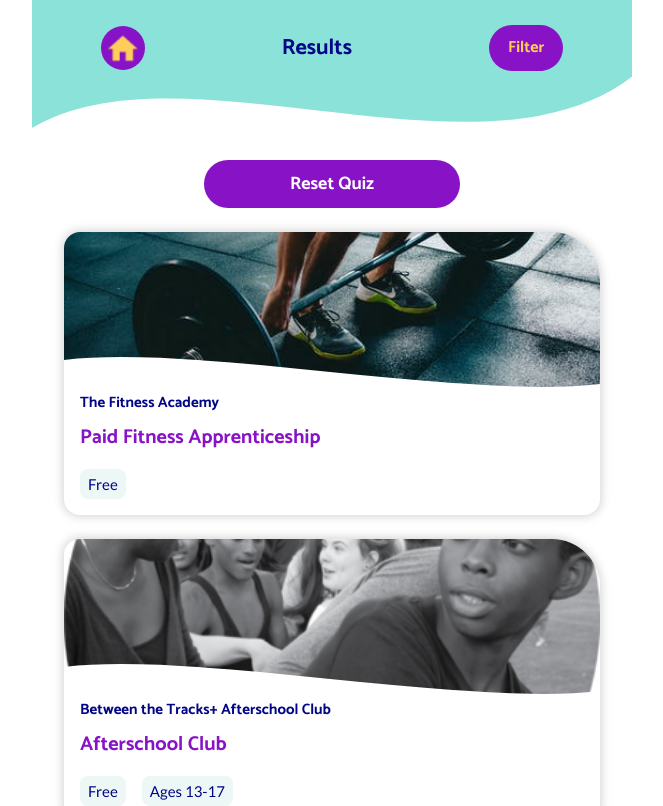
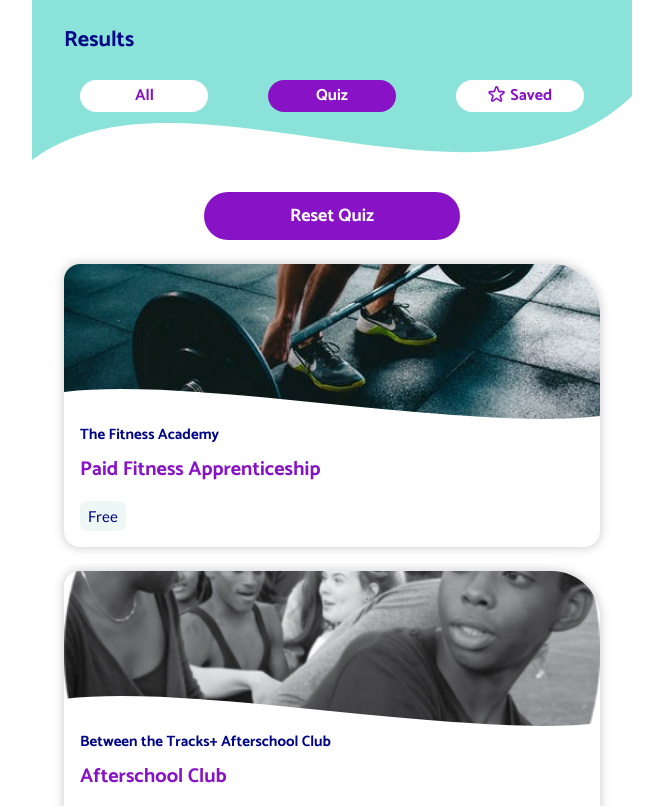
Before and after one commit to neontribe/my-best-life, a Next.js app: page /quiz/results in a window 1280 px wide. Shown: the top 806 px of the page, without its empty margins (308-971 px from the left). Built offline with nearby package versions, Linux system fonts and the light colour scheme.

Commit message:
feat: add header navigation

```diff
--- a/pages/filter.tsx
+++ b/pages/filter.tsx
@@ -91,7 +91,7 @@ export const FilterPage: NextPage = () => {
 
   return (
     <Layout>
-      <HeaderComponent title="Support in Lambeth" homeButton filterButton />
+      <HeaderComponent title="Support in Lambeth" filterButton />
       <Top>
         <h2>Filter</h2>
         <button onClick={() => clearAll()}>Clear All</button>
--- a/pages/quiz/about-you.tsx
+++ b/pages/quiz/about-you.tsx
@@ -90,11 +90,7 @@ export const AboutYouPage = (): JSX.Element => {
   return (
     <Layout>
       <Section>
-        <HeaderComponent
-          title="About you"
-          homeButton={false}
-          filterButton={false}
-        />
+        <HeaderComponent title="About you" />
 
         <QuestionSection>
           <h2>How old are you?</h2>
--- a/pages/quiz/helplines.tsx
+++ b/pages/quiz/helplines.tsx
@@ -57,11 +57,7 @@ export const IfYouNeedHelpPage = (): JSX.Element => {
   return (
     <Layout>
       <Section>
-        <HeaderComponent
-          title="Do you need help?"
-          homeButton={false}
-          filterButton={false}
-        />
+        <HeaderComponent title="Do you need help?" />
         <Text>If you are in immediate danger, call 999.</Text>
         <Text>
           If you are not in immediate danger but need to talk to someone. Speak
--- a/pages/quiz/how-are-you-feeling.tsx
+++ b/pages/quiz/how-are-you-feeling.tsx
@@ -217,11 +217,7 @@ export const HowAreYouFeelingPage = (): JSX.Element => {
   return (
     <Layout>
       <Section>
-        <HeaderComponent
-          title="How are you feeling?"
-          homeButton={false}
-          filterButton={false}
-        />
+        <HeaderComponent title="How are you feeling?" />
         <QuestionSection>
           <h3>Choose as many as you like</h3>
           <ImageCheckboxes
--- a/pages/quiz/index.tsx
+++ b/pages/quiz/index.tsx
@@ -9,7 +9,6 @@ const Section = styled.section`
   align-items: center;
   display: flex;
   flex-direction: column;
-  height: 100vh;
   justify-content: space-between;
 `
 
@@ -21,6 +20,7 @@ const Text = styled.p`
   font-size: ${(props) => props.theme.fontSizes.heading};
   max-width: 20ch;
   text-align: center;
+  margin-bottom: 1rem;
 `
 
 const StyledLink = styled.a`
@@ -56,9 +56,8 @@ const StyledLink = styled.a`
 export const QuizWelcomePage = (): JSX.Element => {
   return (
     <Layout>
+      <HeaderComponent title="Quiz" />
       <Section>
-        <HeaderComponent title="Quiz" homeButton={false} filterButton={false} />
-
         <Text>Welcome!</Text>
         <Text>
           We can help you find available support, relevant to your needs and
--- a/pages/quiz/results.tsx
+++ b/pages/quiz/results.tsx
@@ -54,7 +54,7 @@ export const QuizListPage: NextPage<QuizListPageProps> = ({ services }) => {
 
   return (
     <Layout>
-      <HeaderComponent title="Results" homeButton filterButton />
+      <HeaderComponent title="Results" />
       <VerticalSpacing />
       <StyledButton onClick={onReset}>Reset Quiz</StyledButton>
       <CardList services={services} listType="filtered" />
--- a/pages/quiz/what-are-your-interests.tsx
+++ b/pages/quiz/what-are-your-interests.tsx
@@ -80,11 +80,7 @@ export const WhatAreYourInterestsPage = (): JSX.Element => {
   return (
     <Layout>
       <Section>
-        <HeaderComponent
-          title="What are your interests?"
-          homeButton={false}
-          filterButton={false}
-        />
+        <HeaderComponent title="What are your interests?" />
         <QuestionSection>
           <h2>Choose as many as you like</h2>
           <VerticalSpacing />
--- a/pages/quiz/whats-on-your-mind.tsx
+++ b/pages/quiz/whats-on-your-mind.tsx
@@ -80,11 +80,7 @@ export const WhatsOnYourMindPage = (): JSX.Element => {
   return (
     <Layout>
       <Section>
-        <HeaderComponent
-          title="What's on your mind today?"
-          homeButton={false}
-          filterButton={false}
-        />
+        <HeaderComponent title="What's on your mind today?" />
 
         <QuestionSection>
           <h2>Choose as many as you like</h2>
--- a/pages/saved.tsx
+++ b/pages/saved.tsx
@@ -14,7 +14,7 @@ export const SavedPage: NextPage<ListPageProps> = ({ services }) => {
   return (
     <>
       <Layout>
-        <HeaderComponent title="Support in Lambeth" homeButton />
+        <HeaderComponent title="Support in Lambeth" />
         <CardList services={services} listType="saved" />
       </Layout>
     </>
--- a/src/Components/Header.tsx
+++ b/src/Components/Header.tsx
@@ -1,12 +1,13 @@
+import { useContext } from 'react'
 import Link from 'next/link'
-import Image from 'next/image'
 import styled from 'styled-components'
+import { useRouter } from 'next/router'
 
+import { ButtonBase } from './ButtonBase'
 import { VisuallyHidden } from './VisuallyHidden'
-import { ButtonBase } from './ButtonBase'
+import { QuizContext } from '../context/QuizContext'
 
 interface HeaderProps {
-  homeButton?: boolean
   filterButton?: boolean
   title: string
 }
@@ -14,7 +15,8 @@ interface HeaderProps {
 const Header = styled.header`
   background-color: ${(props) => props.theme.colours.aqua};
   clip-path: url(#wave);
-  height: 8rem;
+  height: 10rem;
+  padding: 0 2rem;
   position: sticky;
   top: 0;
   width: 100%;
@@ -24,9 +26,8 @@ const Header = styled.header`
 const HeaderContents = styled.div`
   align-items: center;
   display: flex;
-  height: 6rem;
-  justify-content: space-around;
-  margin-bottom: 2rem;
+  height: 5rem;
+  justify-content: space-between;
 `
 
 const Title = styled.h1`
@@ -34,22 +35,60 @@ const Title = styled.h1`
   font-size: ${(props) => props.theme.fontSizes.title};
 `
 
-const ButtonLink = styled(ButtonBase)`
-  height: 44px;
-  width: 44px;
-  padding: 4px;
-`
-
 const ButtonLinkText = styled(ButtonBase)`
   padding: 0.5rem 1rem;
   color: ${(props) => props.theme.colours.yellow};
 `
 
+const Nav = styled.nav`
+  width: 100%;
+`
+
+const LinkList = styled.ul`
+  display: flex;
+  flex-direction: row;
+  justify-content: space-between;
+
+  li {
+    flex: 0 1 30%;
+  }
+`
+
+const NavPill = styled.a<{ activePage: boolean }>`
+  border-radius: 1rem;
+  display: block;
+  font-family: 'Catamaran', sans-serif;
+  font-weight: bold;
+  padding: 4px;
+  margin: auto;
+  max-width: 8rem;
+  text-align: center;
+  text-decoration: none;
+  ${(props) =>
+    props.activePage
+      ? `background-color: ${props.theme.colours.purple};
+      color: ${props.theme.colours.white};`
+      : `background-color: ${props.theme.colours.white};;
+      color: ${props.theme.colours.purple}; `}
+
+  svg {
+    height: 1.2em;
+    margin-right: 4px;
+    vertical-align: sub;
+    ${(props) =>
+      props.activePage
+        ? `stroke: ${props.theme.colours.white};`
+        : `stroke: ${props.theme.colours.purple};`}
+  }
+`
+
 export const HeaderComponent = ({
-  homeButton,
   filterButton,
   title,
 }: HeaderProps): JSX.Element => {
+  const currentPage = useRouter().pathname
+  const { quizComplete } = useContext(QuizContext)
+
   return (
     <>
       <VisuallyHidden>
@@ -63,18 +102,6 @@ export const HeaderComponent = ({
       </VisuallyHidden>
       <Header>
         <HeaderContents>
-          {homeButton && (
-            <Link href={`/`} passHref>
-              <ButtonLink>
-                <Image
-                  src="/img/home-icon.png"
-                  alt="Home"
-                  height={44}
-                  width={44}
-                />
-              </ButtonLink>
-            </Link>
-          )}
           <Title>{title}</Title>
           {filterButton && (
             <Link href={`/filter`} passHref>
@@ -82,6 +109,44 @@ export const HeaderComponent = ({
             </Link>
           )}
         </HeaderContents>
+        <Nav>
+          <LinkList>
+            <li>
+              <Link href={`/`} passHref>
+                <NavPill activePage={currentPage === '/' || currentPage === ''}>
+                  All
+                </NavPill>
+              </Link>
+            </li>
+            <li>
+              <Link href={quizComplete ? '/quiz/results' : '/quiz'} passHref>
+                <NavPill activePage={currentPage.includes('quiz')}>
+                  Quiz
+                </NavPill>
+              </Link>
+            </li>
+            <li>
+              <Link href={`/saved`} passHref>
+                <NavPill activePage={currentPage === '/saved'}>
+                  <svg
+                    xmlns="http://www.w3.org/2000/svg"
+                    fill="none"
+                    viewBox="0 0 24 24"
+                    stroke="currentColor"
+                  >
+                    <path
+                      strokeLinecap="round"
+                      strokeLinejoin="round"
+                      strokeWidth="2"
+                      d="M11.049 2.927c.3-.921 1.603-.921 1.902 0l1.519 4.674a1 1 0 00.95.69h4.915c.969 0 1.371 1.24.588 1.81l-3.976 2.888a1 1 0 00-.363 1.118l1.518 4.674c.3.922-.755 1.688-1.538 1.118l-3.976-2.888a1 1 0 00-1.176 0l-3.976 2.888c-.783.57-1.838-.197-1.538-1.118l1.518-4.674a1 1 0 00-.363-1.118l-3.976-2.888c-.784-.57-.38-1.81.588-1.81h4.914a1 1 0 00.951-.69l1.519-4.674z"
+                    />
+                  </svg>
+                  Saved
+                </NavPill>
+              </Link>
+            </li>
+          </LinkList>
+        </Nav>
       </Header>
     </>
   )
```
Also changed, not shown: pages/index.tsx (+2 -8 lines).
